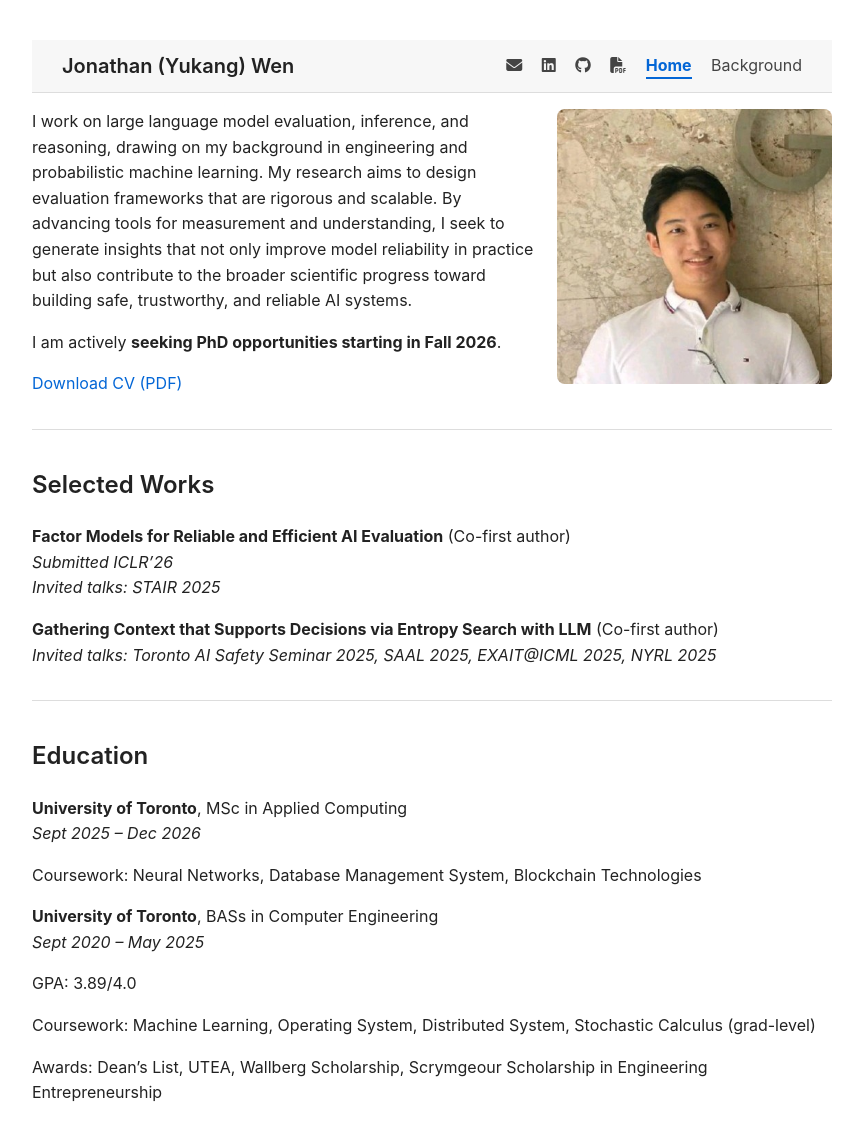
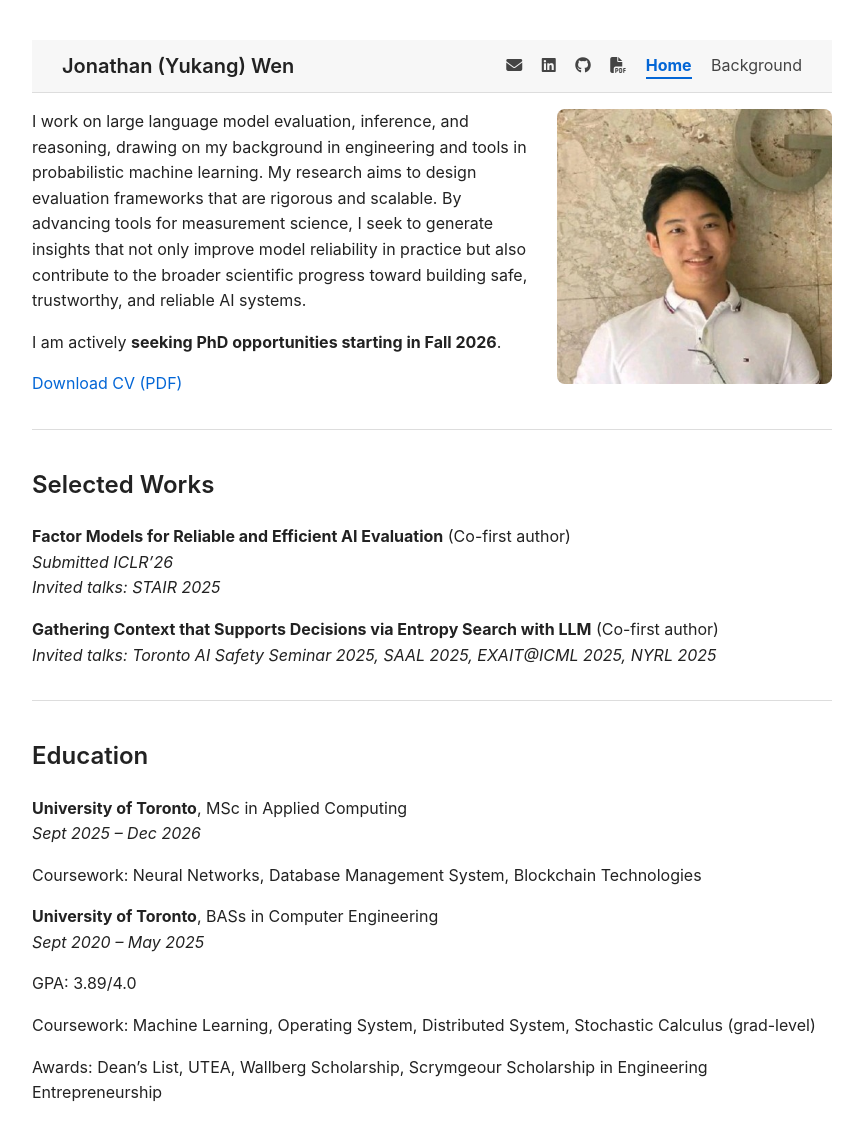
Before and after one commit to JonathanWaan/JonathanWaan.github.io, a Jekyll site: the page built from index.md, in a window 1280 px wide. Shown: the whole page, without its empty margins (208-1071 px from the left). Built offline with Jekyll 4.4.1, drawn with Linux system fonts in a browser that asks for light colours.

Commit message:
updated intro

```diff
--- a/index.md
+++ b/index.md
@@ -7,7 +7,7 @@ layout: default
 
 ![Profile photo](/assets/profile.jpg){: .profile}
 
-I work on large language model evaluation, inference, and reasoning, drawing on my background in engineering and probabilistic machine learning. My research aims to design evaluation frameworks that are rigorous and scalable. By advancing tools for measurement and understanding, I seek to generate insights that not only improve model reliability in practice but also contribute to the broader scientific progress toward building safe, trustworthy, and reliable AI systems.
+I work on large language model evaluation, inference, and reasoning, drawing on my background in engineering and tools in probabilistic machine learning. My research aims to design evaluation frameworks that are rigorous and scalable. By advancing tools for measurement science, I seek to generate insights that not only improve model reliability in practice but also contribute to the broader scientific progress toward building safe, trustworthy, and reliable AI systems.
 
 I am actively **seeking PhD opportunities starting in Fall 2026**.
 
```
